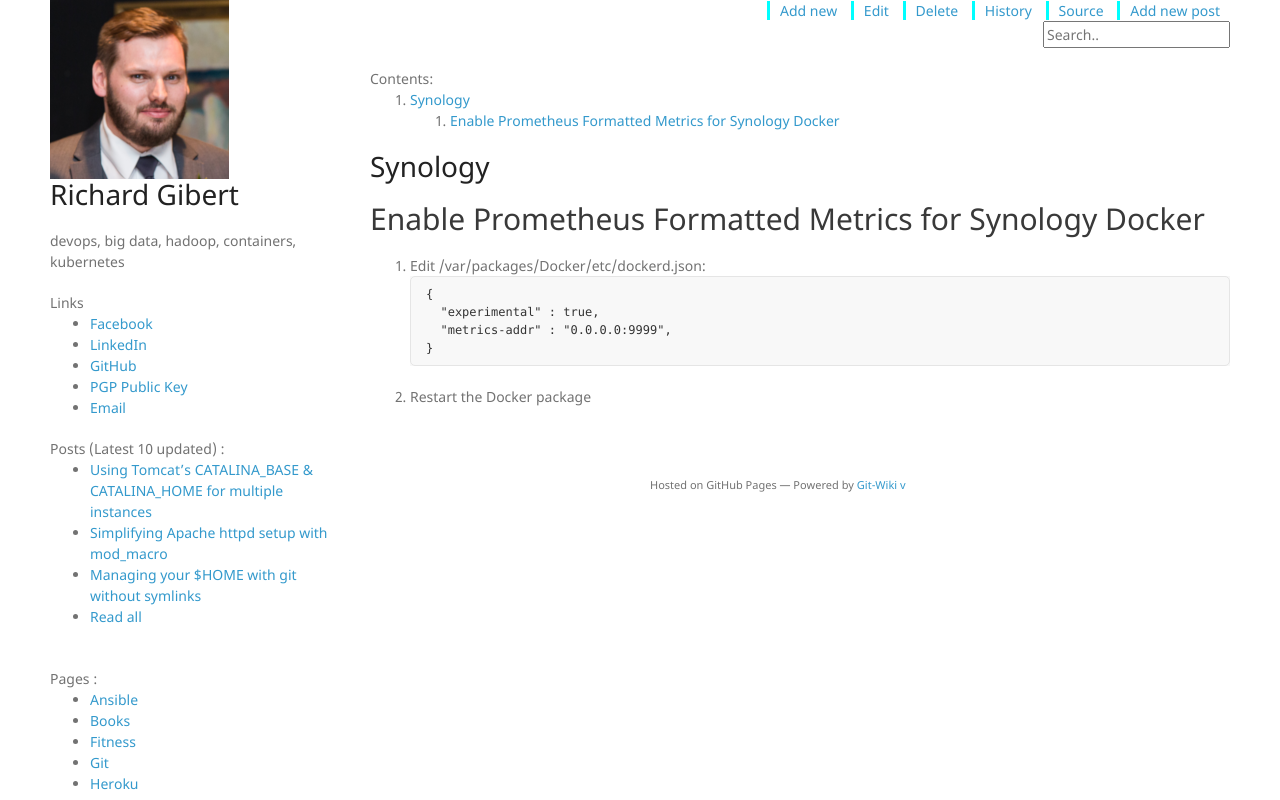
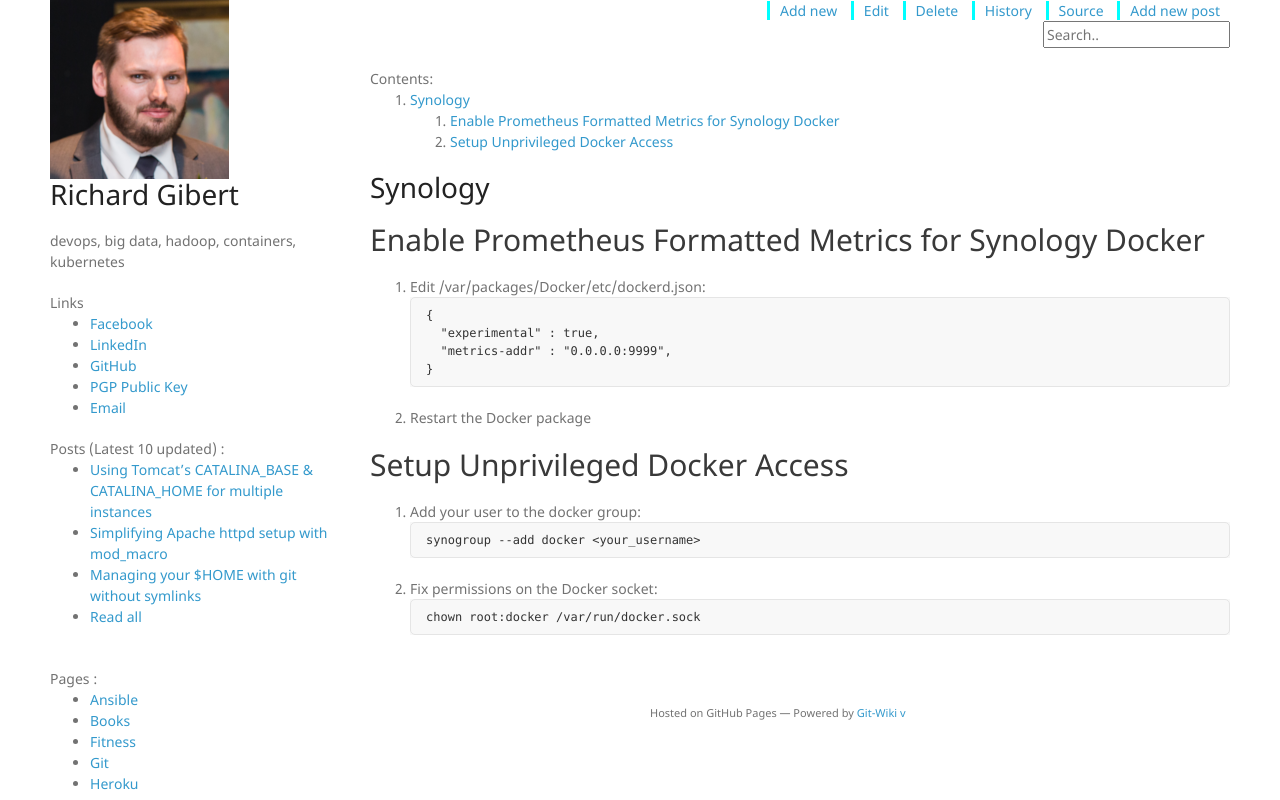
Before and after one commit to rgibert/rgibert.github.io, a Jekyll site: the page built from wiki/synology.md, in a window 1280 px wide. Shown: the part 150-950 px from the top of the page. Built offline with Jekyll 4.4.1, drawn with Linux system fonts in a browser that asks for light colours; nearby versions of some CDN libraries; our own code applies the rules of GitHub Pages for plain Markdown files.

Commit message:
add synology docker access

```diff
--- a/wiki/synology.md
+++ b/wiki/synology.md
@@ -10,3 +10,14 @@
 }
 ~~~
 1. Restart the Docker package
+
+## Setup Unprivileged Docker Access
+
+1. Add your user to the docker group:
+~~~
+synogroup --add docker <your_username>
+~~~
+1. Fix permissions on the Docker socket:
+~~~
+chown root:docker /var/run/docker.sock
+~~~
```
